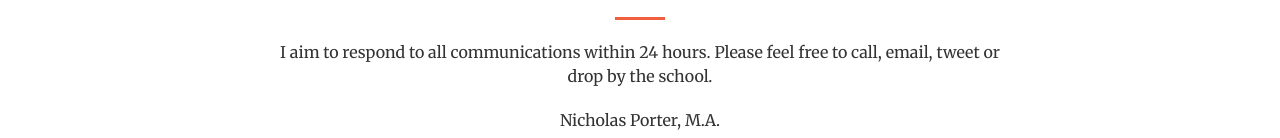
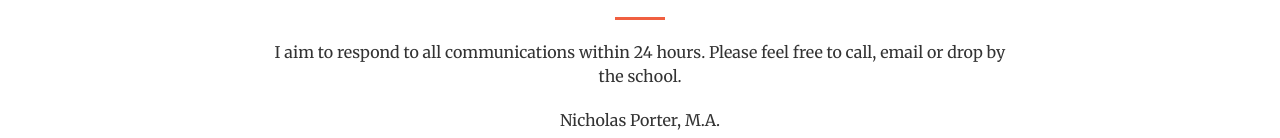
Before and after one commit to mms-earth-science/class, a website: page index.html in a window 1280 px wide. Shown: the part 2859-2997 px from the top of the page. Drawn offline with nearby package versions, Linux system fonts and the light colour scheme.

Commit message:
Update index.html

```diff
--- a/index.html
+++ b/index.html
@@ -245,7 +245,7 @@
                 <div class="col-lg-8 col-lg-offset-2 text-center">
                     <h2 class="section-heading">Let's Get In Touch!</h2>
                     <hr class="primary">
-                    <p>I aim to respond to all communications within 24 hours. Please feel free to call, email, tweet or drop by the school.</p>
+                    <p>I aim to respond to all communications within 24 hours. Please feel free to call, email or drop by the school.</p>
                     <p>Nicholas Porter, M.A.</p>
                     <hr class="primary">
                 </div>
```
